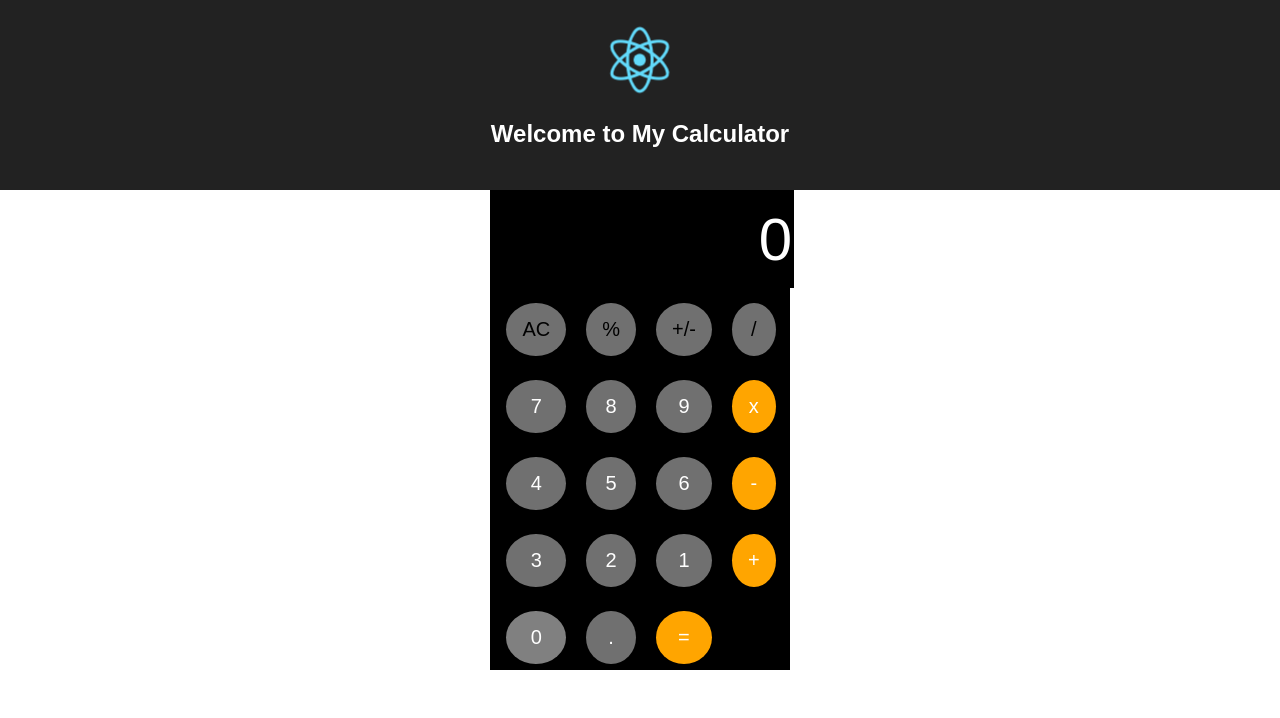
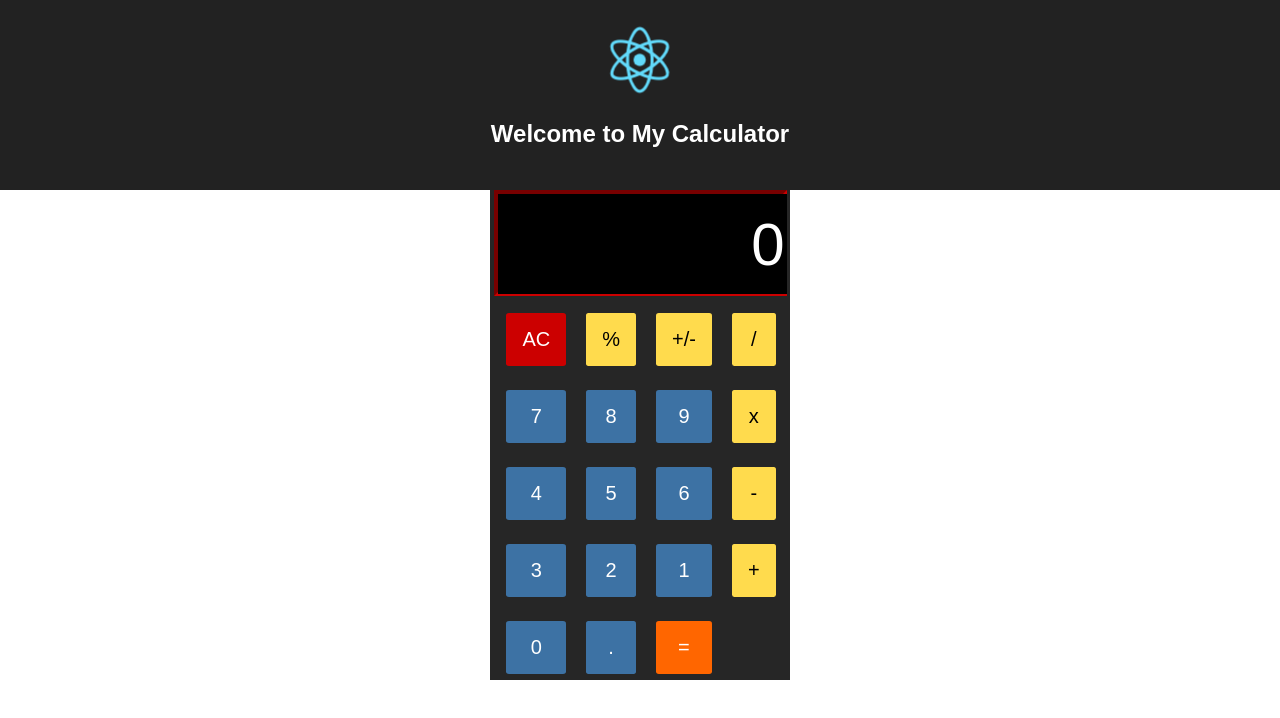
Before and after one commit to cmeher196/React-Calculator, a React (Create React App) app: page / in a window 1280 px wide. Shown: the top 718 px of the page. Built offline with nearby package versions, Linux system fonts and the light colour scheme.

Commit message:
change of GUI

```diff
--- a/calc.js
+++ b/calc.js
@@ -135,6 +135,6 @@ return(
 	 	<button className="Calculator-key key-sub" onClick={()this.performOperation('-')}>-</button>
 		<button className="Calculator-key key-mul" onClick={()this.performOperation('*')}>*</button>
 		<button className="Calculator-key key-div" onClick={()this.performOperation('/')}>/</button>
-		<button className="Calculator-key key-equal" onClick={()this.performOperation('=')}>=</button>
+		<button  className="Calculator-key key-equal" onClick={()this.performOperation('=')}>=</button>
 	</div>
-	 )
+		 )
--- a/src/App.css
+++ b/src/App.css
@@ -28,8 +28,8 @@
 }
 
 .layout{
-	background-color: black;
-	height: 480px;
+	background-color: #262626;
+	height: 490px;
 	width: 300px;
 	color: white;
 	max-width: 100%;
@@ -39,12 +39,12 @@
 
 .display{
 
-	width: 100%;
+	width: 95%;
 	height: 20%;
 	color: white;
 	font-style: bold;
 	background-color: black;
-
+  border: 4px inset  #cc0000;
 
 }
 
@@ -68,7 +68,7 @@
 }
 
 button{
-	border-radius: 50%;
+	border-radius: 5%;
 	border: none;
 	width: 100%;
 	height: 100%;
@@ -79,6 +79,6 @@ button{
     display: inline-block;
     font-size: 20px;
     margin: 2px 1px;
-    background-color: #FFA500;
+    background-color:#FF6600;
     font-style: bold;
 }
--- a/src/App.js
+++ b/src/App.js
@@ -118,15 +118,19 @@ performOperation(nextoperator)
 
       const{displayValue}=this.state
 
-      var butn={
-        backgroundColor:"#707070",
+      var butn={//arithmetic signs
+        backgroundColor:"#ffdb4d",
         color : "#000"
     };
-    var butn1 = {
-        backgroundColor:"#707070",
-    };
+    var butn1 = {//numbers
+        backgroundColor:"#3D72A4"
+
+          };
     var butn2 = {
         backgroundColor : "#FFA500"
+    };
+    var butn3={//button AC
+      backgroundColor:"#CC0000"
     };
     return (
       <div className="App">
@@ -142,7 +146,7 @@ performOperation(nextoperator)
 			<div className="numpad">
 				<table cellspacing="10" cellpadding="5">
 				<tr>
-					<td><button style={butn} onClick ={this.clearDisplay}>AC</button></td>
+					<td><button style={butn3} onClick ={this.clearDisplay}>AC</button></td>
 					<td><button style={butn} onClick = {this.showPercent}>%</button></td>
 					<td><button style={butn} onClick={this.changeSign}>+/-</button></td>
 					<td><button style= {butn} onClick={()=>this.performOperation('/')}>/</button></td>
@@ -151,22 +155,22 @@ performOperation(nextoperator)
 					<td><button style={butn1} onClick={()=>this.inputDigit(7)}>7</button></td>
 					<td><button style={butn1} onClick={()=>this.inputDigit(8)}>8</button></td>
 					<td><button style={butn1} onClick={()=>this.inputDigit(9)}>9</button></td>
-					<td><button style={{backgroundColor : "#FFA500"}} onClick={()=>this.performOperation('*')}>x</button></td>
+					<td><button style={butn} onClick={()=>this.performOperation('*')}>x</button></td>
 				</tr>
 				<tr>
 					<td><button style={butn1} onClick={()=> this.inputDigit(4)}>4</button></td>
 					<td><button style={butn1} onClick={() => this.inputDigit(5)}>5</button></td>
 					<td><button style={butn1} onClick={()=> this.inputDigit(6)}>6</button></td>
-					<td><button style={{backgroundColor : "#FFA500"}} onClick={() => this.performOperation('-')}>-</button></td>
+					<td><button style={butn} onClick={() => this.performOperation('-')}>-</button></td>
 				</tr>
 				<tr>
 					<td><button style={butn1} onClick={()=> this.inputDigit(3)}>3</button></td>
 					<td><button style={butn1} onClick={()=> this.inputDigit(2)}>2</button></td>
 					<td><button style={butn1} onClick={()=> this.inputDigit(1)}>1</button></td>
-					<td><button style={{backgroundColor : "#FFA500"}} onClick={() =>this.performOperation('+')}>+</button></td>
+					<td><button style={butn} onClick={() =>this.performOperation('+')}>+</button></td>
 				</tr>
 				<tr>
-					<td><button style={{backgroundColor: "grey" ,width : "50"}} onClick={() => this.inputDigit(0)}>0</button></td>
+					<td><button style={butn1} onClick={() => this.inputDigit(0)}>0</button></td>
 					<td><button style={butn1} onClick={this.inputDot}>.</button></td>
 					<td><button onClick={() =>this.performOperation('=')}>=</button></td>
 				</tr>
```
